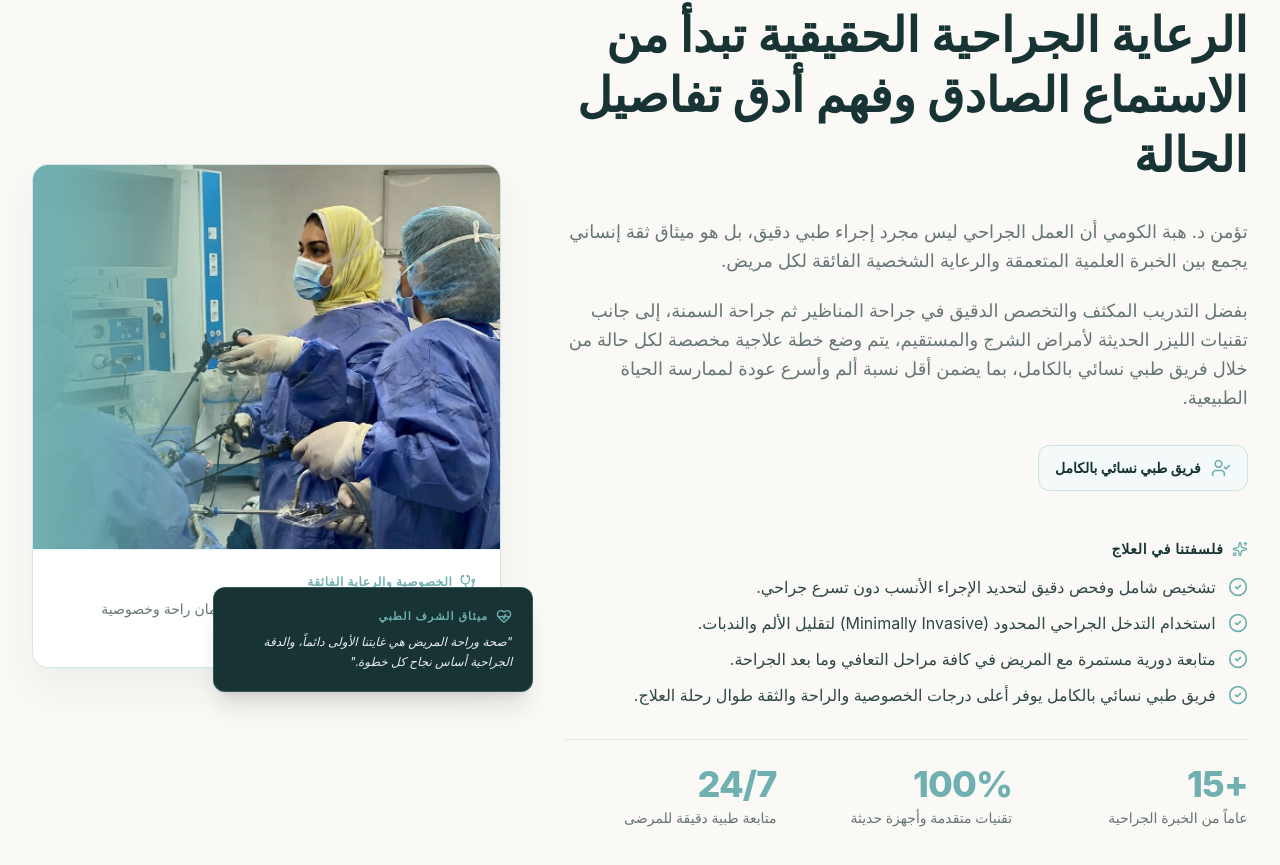
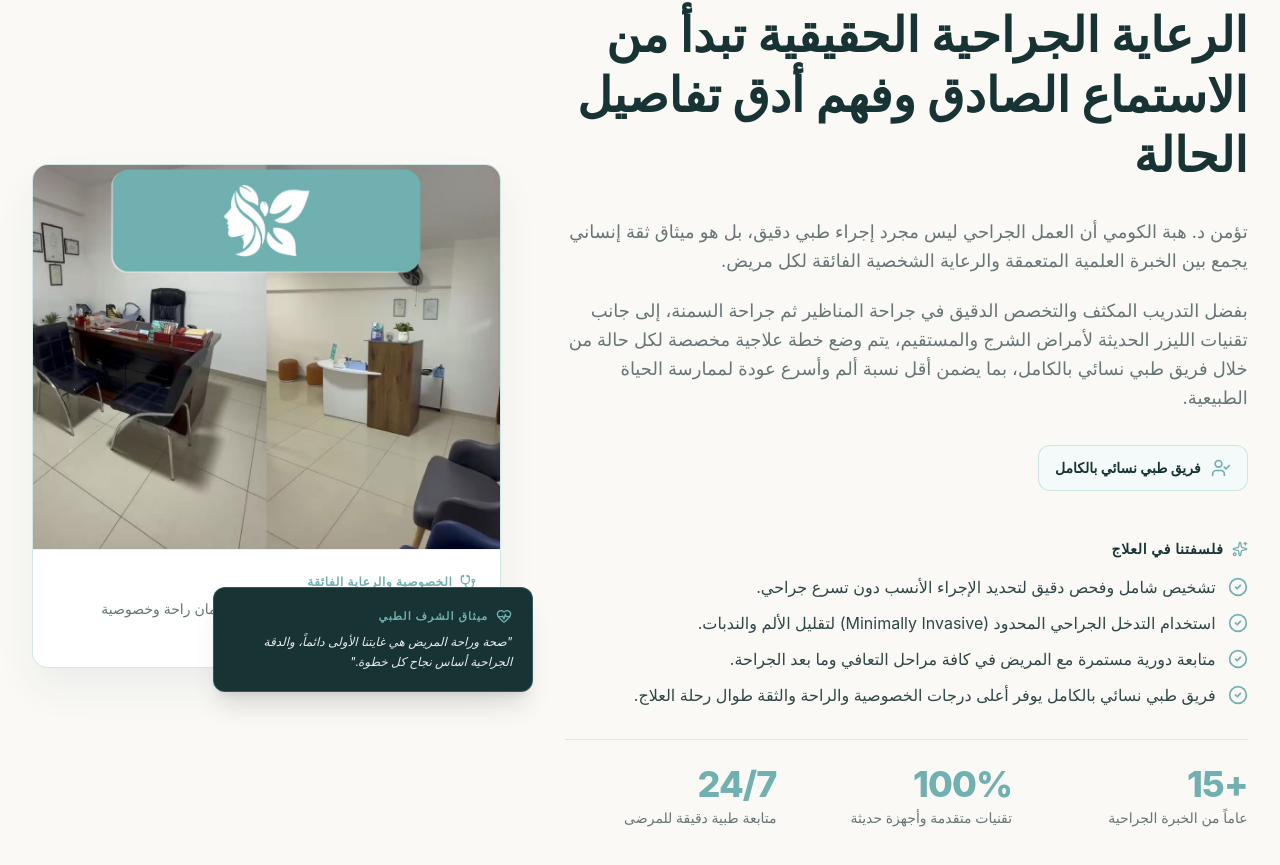
Before and after one commit to eslamshyba220-debug/Dr.-Heba-El-Komy, a React (Vite) app: page / in a window 1280 px wide. Shown: the part 1211-2076 px from the top of the page. Built offline with nearby package versions, Linux system fonts and the light colour scheme; a web font is replaced by a local one.

Commit message:
Update about section image

```diff
--- a/src/components/AboutSection.tsx
+++ b/src/components/AboutSection.tsx
@@ -87,7 +87,7 @@ export const AboutSection: React.FC<AboutSectionProps> = ({ lang }) => {
               {/* Asymmetric Outer Frame */}
               <div className="relative rounded-2xl overflow-hidden border border-[#70B0B0]/30 shadow-[0_20px_40px_rgba(24,51,51,0.06)] bg-white">
                 <img
-                  src="/2.jpg"
+                  src="/10.jpg"
                   alt="د. هبة الكومي"
                   width={1024}
                   height={1024}
```
Also changed, not shown: Public/10.jpg (added), Public/2.jpg (deleted).
